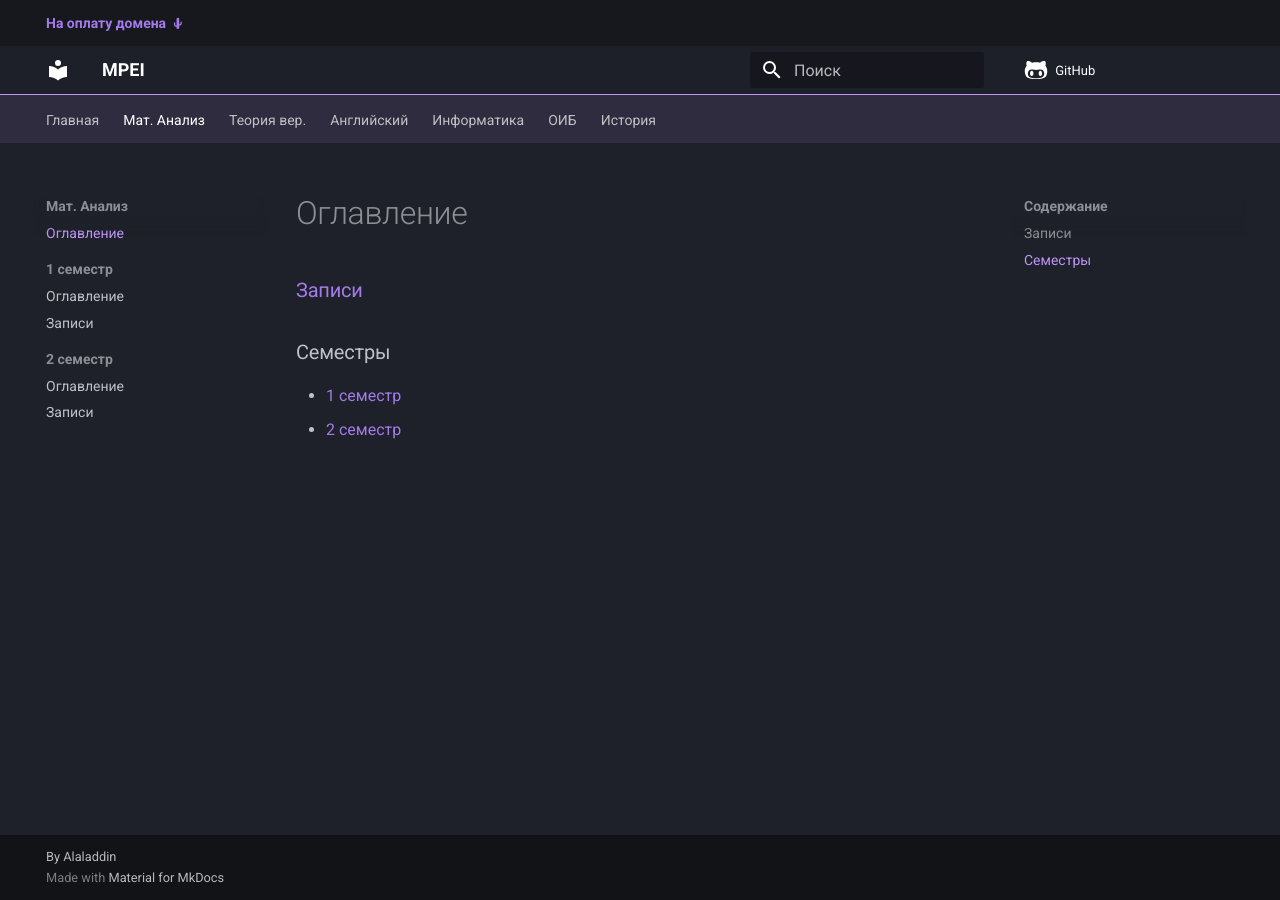
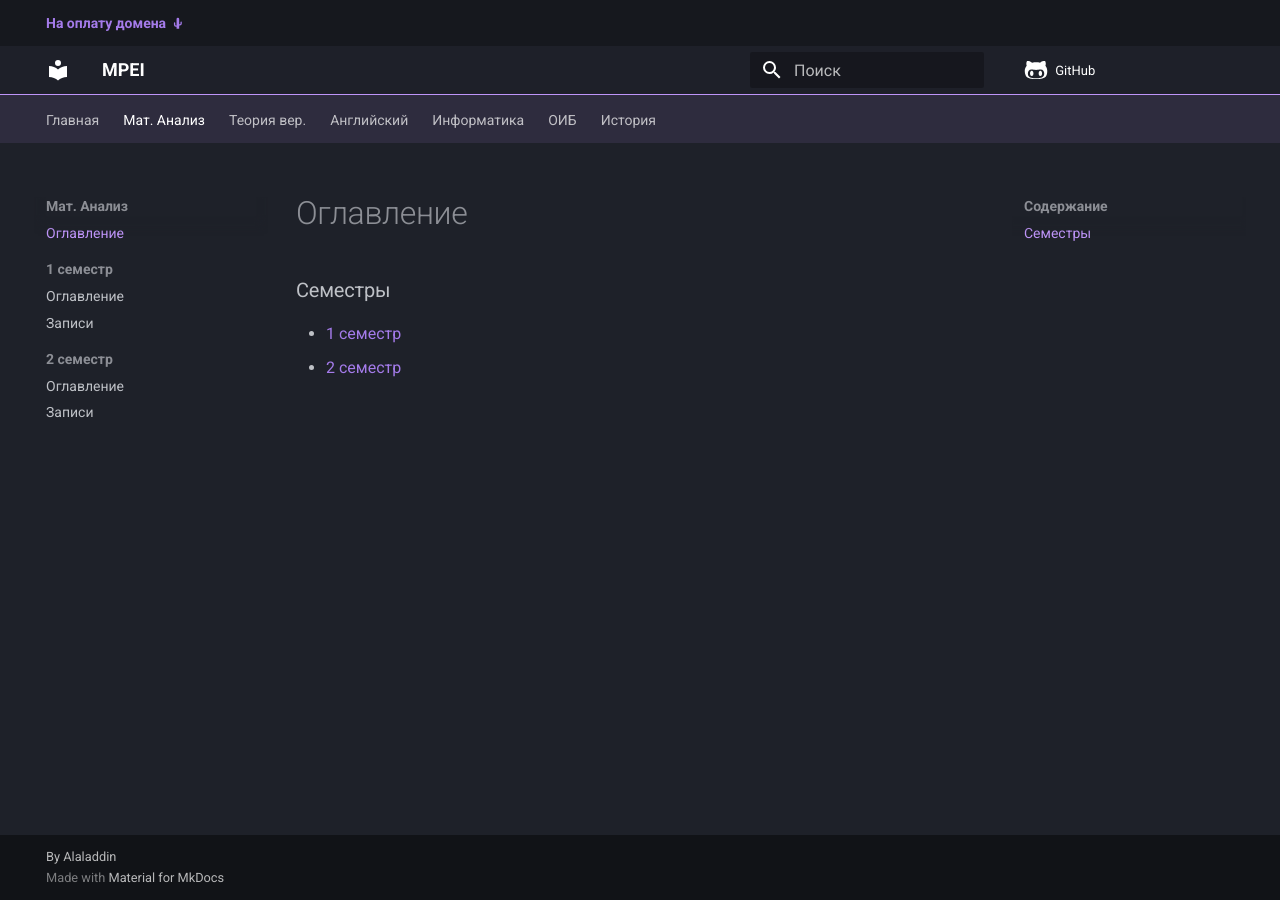
Before and after one commit to Alaladdin/MPEI, an MkDocs documentation site: the page built from docs/math/index.md, in a window 1280 px wide. Built offline with MkDocs 1.6.1 and Material for MkDocs 9.7.7, drawn with Linux system fonts in a browser that asks for light colours; comment, search, counter and statistics services are not loaded.

Commit message:
Убрана битая ссылка в разделе математики

```diff
--- a/docs/math/index.md
+++ b/docs/math/index.md
@@ -1,8 +1,6 @@
 # Оглавление
-
-### [Записи](watch)
 
 ### Семестры
 
-* [1 семестр](semester-1)
-* [2 семестр](semester-2)
+- [1 семестр](semester-1)
+- [2 семестр](semester-2)
```
